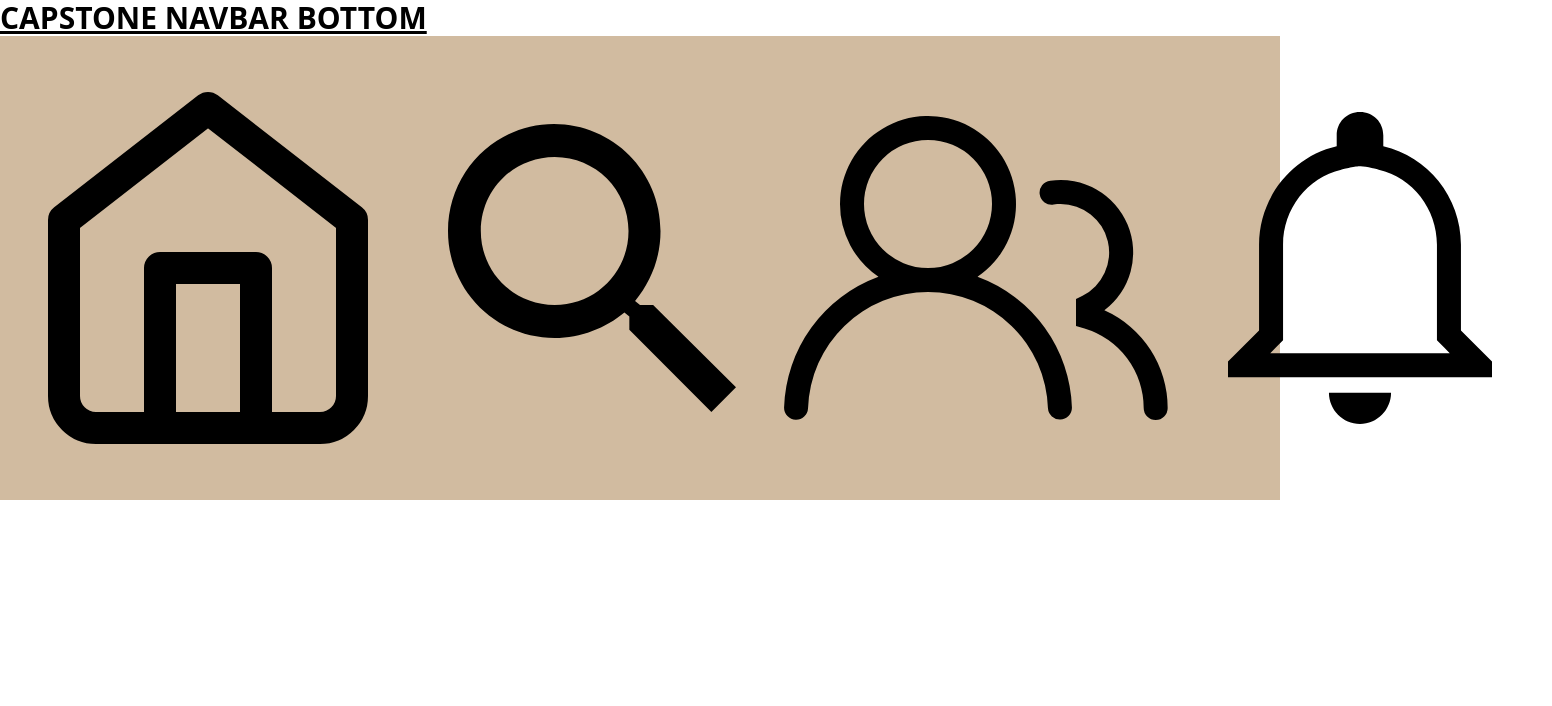
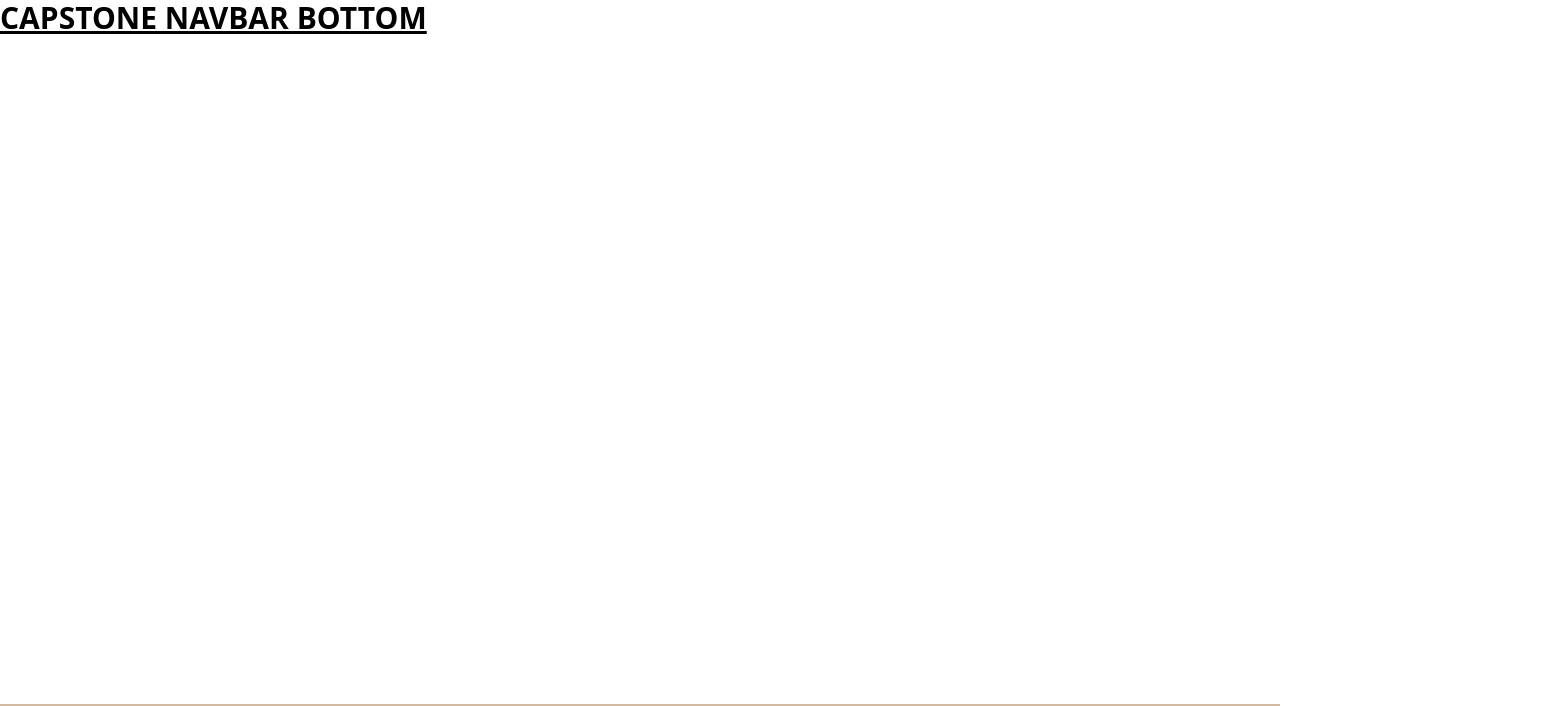
Before and after one commit to cohort-web-47/Capstone, a Next.js app in the folder frontend/: page / in a window 1280 px wide. Shown: the top 706 px of the page, 1552 px wide, since content can reach past the window. Built offline with nearby package versions, Linux system fonts and the light colour scheme.

Commit message:
updated file with footer navbar

```diff
--- a/frontend/src/app/layout.tsx
+++ b/frontend/src/app/layout.tsx
@@ -1,5 +1,6 @@
 import type { Metadata } from 'next'
 import './globals.css'
+import {Footer} from "@/components/Footer";
 
 
 export const metadata: Metadata = {
@@ -15,7 +16,13 @@ export default function RootLayout(props : RootLayoutProps) {
     const { children } = props
     return (
         <html  lang="en" suppressHydrationWarning>
-        <body>{children}</body>
+
+        <body>
+
+       {children}
+        <Footer/>
+        </body>
+
         </html>
     )
 }
--- a/frontend/src/components/Footer.tsx
+++ b/frontend/src/components/Footer.tsx
@@ -5,26 +5,17 @@ import { IoMdSearch } from "react-icons/io";
 
 export function Footer   () {
     return (
-
-        <footer className="bg-[#D1BBA0] py-10 flex justify-between mx-auto p-4 ">
-
+        <>
 
             <div>
-                <FiHome className={"h-96 w-96"} />
+                <footer className="bg-[#D1BBA0] flex justify-between w-full bottom-0 fixed">
+                    <FiHome className={"h-24 w-24"}/>
+                    <IoMdSearch className={"h-24 w-24"}/>
+                    <GoPeople className={"h-24 w-24"}/>
+                    <IoMdNotificationsOutline className={"h-24 w-24"}/>
+                </footer>
             </div>
 
-            <div>
-                <IoMdSearch className={"h-96 w-96"} />
-            </div>
-
-            <div>
-                <GoPeople className={"h-96 w-96"} />
-            </div>
-
-            <div>
-                <IoMdNotificationsOutline className={"h-96 w-96"} />
-            </div>
-
-        </footer>
+        </>
     )
 }
```
